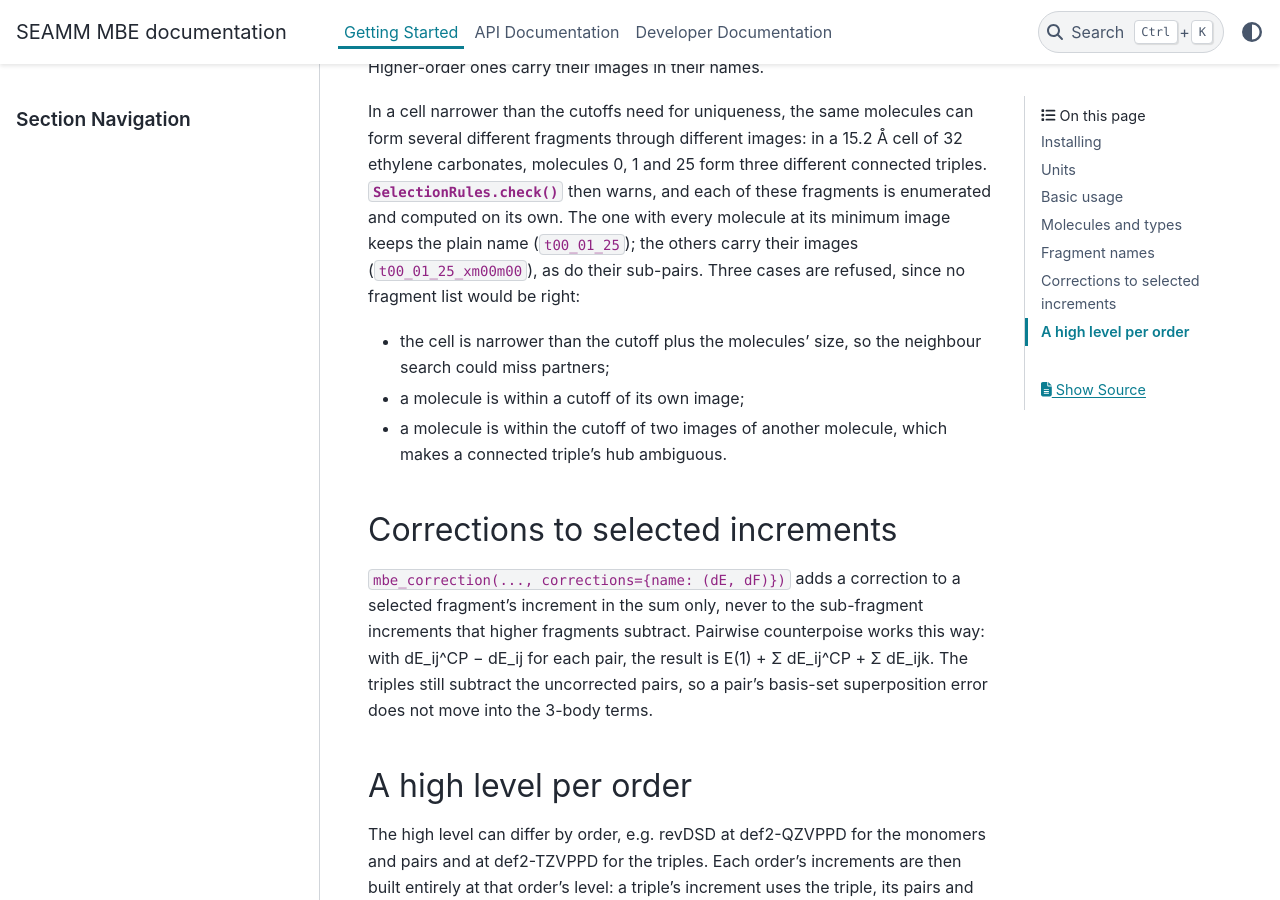
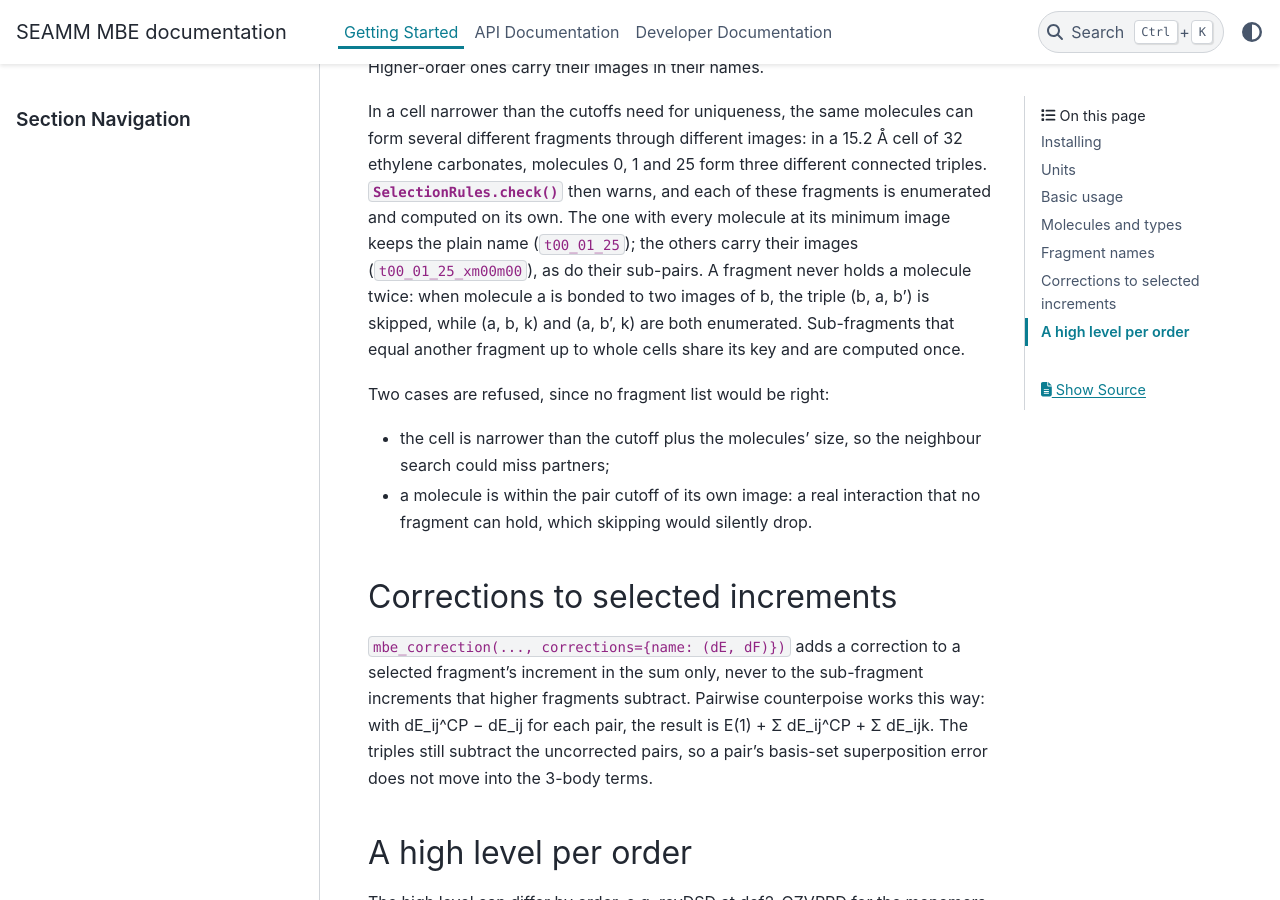
Before and after one commit to molssi-seamm/seamm_mbe, a Sphinx documentation site: the page built from docs/getting_started.rst, in a window 1280 px wide and 900 px high, scrolled down 2314 px. Built offline with Sphinx 7.4.7 and the PyData theme 0.15.4, drawn with Linux system fonts in a browser that asks for light colours; pages that are not in the unit, such as notebooks, are missing from menus; the version number could not be read and is left out.

Commit message:
Skip, don't refuse, a hub bonded to two images of one partner
Design's review of cab3b20: (b, a, b') holds b twice and is skipped (the growth
already never adds a molecule twice), while (a, b, k) and (a, b', k) are
distinct triples and are enumerated. The only self-image refusal left is a
molecule within the pair cutoff of its own image, a real interaction no
fragment can hold. Docstrings say keys are translation invariant, so sub-
fragments equal up to whole cells are computed once. Test: a hub with two
images of a partner and a third molecule gives both triples.

32-EC frame unchanged: 241 pairs, 878 triples, 443 aux pairs, 1594 fragments.

Co-Authored-By: Claude Opus 5.5 <noreply@anthropic.com>

```diff
--- a/HISTORY.rst
+++ b/HISTORY.rst
@@ -7,9 +7,8 @@ History
       refused; now each is enumerated and computed, named with its images, and
       ``SelectionRules.check`` warns instead of refusing.
     * Cells too small for any correct fragment list are still refused, with the
-      reason: the neighbour search would miss partners, a molecule is within a
-      cutoff of its own image, or a molecule is within the cutoff of two images of
-      another.
+      reason: the neighbour search would miss partners, or a molecule is within the
+      pair cutoff of its own image.
 2026.10.5 -- A high level per order
     * ``mbe_correction`` takes ``high_by_order``, e.g. ``{3: results}``, so the triples'
       increments can use their own high level, such as a smaller basis than the pairs'.
--- a/docs/getting_started.rst
+++ b/docs/getting_started.rst
@@ -108,14 +108,18 @@ form several different fragments through different images: in a 15.2 Å cell of
 triples. :meth:`SelectionRules.check` then warns, and each of these fragments is
 enumerated and computed on its own. The one with every molecule at its minimum
 image keeps the plain name (``t00_01_25``); the others carry their images
-(``t00_01_25_xm00m00``), as do their sub-pairs. Three cases are refused, since
-no fragment list would be right:
+(``t00_01_25_xm00m00``), as do their sub-pairs. A fragment never holds a
+molecule twice: when molecule a is bonded to two images of b, the triple
+(b, a, b') is skipped, while (a, b, k) and (a, b', k) are both enumerated.
+Sub-fragments that equal another fragment up to whole cells share its key and
+are computed once.
+
+Two cases are refused, since no fragment list would be right:
 
 - the cell is narrower than the cutoff plus the molecules' size, so the
   neighbour search could miss partners;
-- a molecule is within a cutoff of its own image;
-- a molecule is within the cutoff of two images of another molecule, which
-  makes a connected triple's hub ambiguous.
+- a molecule is within the pair cutoff of its own image: a real interaction
+  that no fragment can hold, which skipping would silently drop.
 
 Corrections to selected increments
 ----------------------------------
```
Also changed, not shown: 3 other files.
